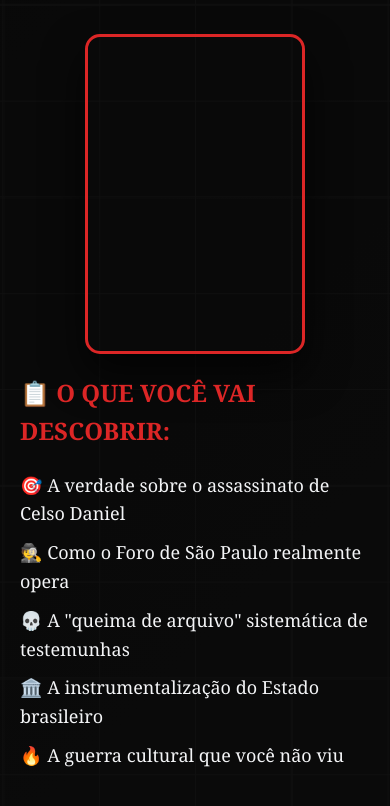
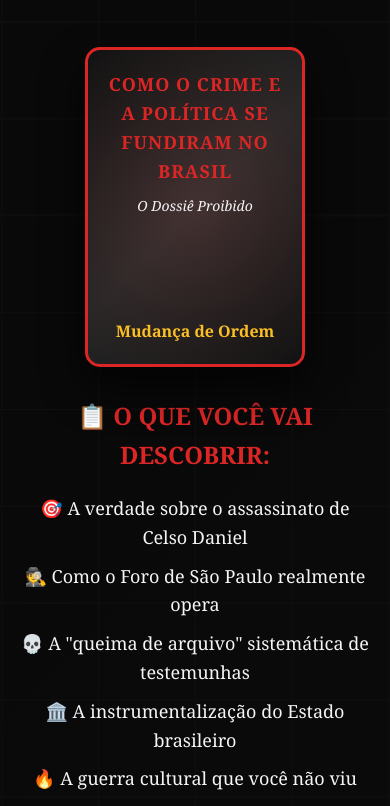
Before and after one commit to startbit0/mudancadeordem, a plain HTML site: page index.html in a window 390 px wide. Shown: the part 690-1496 px from the top of the page. Drawn offline with Linux system fonts and the light colour scheme.

Commit message:
index.html

```diff
--- a/index.html
+++ b/index.html
@@ -131,17 +131,41 @@
         /* Book Preview */
         .book-preview {
             display: flex;
-            align-items: center;
+            align-items: flex-start;
             justify-content: center;
             gap: 40px;
             margin: 50px 0;
             flex-wrap: wrap;
         }
 
+        .book-info {
+            max-width: 400px;
+            text-align: left;
+            align-self: center;
+        }
+
+        .book-info h3 {
+            color: #dc2626;
+            margin-bottom: 20px;
+            font-size: 24px;
+        }
+
+        .book-info ul {
+            color: #f3f4f6;
+            font-size: 18px;
+            list-style: none;
+            padding: 0;
+        }
+
+        .book-info li {
+            margin-bottom: 10px;
+            padding-left: 0;
+        }
+
         .book-cover {
             width: 280px;
             height: 400px;
-            background-image: url('capa-livro.jpg');
+            background: linear-gradient(135deg, #1a1a1a 0%, #333 50%, #1a1a1a 100%);
             background-size: cover;
             background-position: center;
             border-radius: 15px;
@@ -149,6 +173,57 @@
             transform: perspective(1000px) rotateY(-15deg);
             transition: transform 0.3s ease;
             border: 3px solid #dc2626;
+            display: flex;
+            flex-direction: column;
+            justify-content: space-between;
+            padding: 20px;
+            color: white;
+            text-align: center;
+            position: relative;
+            overflow: hidden;
+        }
+
+        .book-cover::before {
+            content: '';
+            position: absolute;
+            top: 0;
+            left: 0;
+            right: 0;
+            bottom: 0;
+            background: radial-gradient(circle at center, rgba(220,38,38,0.1) 0%, rgba(0,0,0,0.3) 100%);
+            z-index: 1;
+        }
+
+        .book-cover-content {
+            position: relative;
+            z-index: 2;
+            height: 100%;
+            display: flex;
+            flex-direction: column;
+            justify-content: space-between;
+        }
+
+        .book-title {
+            font-size: 18px;
+            font-weight: bold;
+            color: #dc2626;
+            margin-bottom: 10px;
+            text-transform: uppercase;
+            letter-spacing: 1px;
+        }
+
+        .book-subtitle {
+            font-size: 14px;
+            color: #f3f4f6;
+            font-style: italic;
+            margin-bottom: 20px;
+        }
+
+        .book-author {
+            font-size: 16px;
+            color: #fbbf24;
+            font-weight: bold;
+            margin-top: auto;
         }
 
         .book-cover:hover {
@@ -312,7 +387,8 @@
         @media (max-width: 768px) {
             .book-preview {
                 flex-direction: column;
-                gap: 20px;
+                gap: 30px;
+                align-items: center;
             }
 
             .book-cover {
@@ -321,12 +397,26 @@
                 transform: none;
             }
 
+            .book-info {
+                text-align: center;
+                max-width: 100%;
+            }
+
             .secrets-grid {
                 grid-template-columns: 1fr;
             }
 
             .hero {
                 padding: 40px 0;
+            }
+
+            .header-content {
+                flex-direction: column;
+                gap: 15px;
+            }
+
+            .logo {
+                font-size: 20px;
             }
         }
     </style>
@@ -362,15 +452,23 @@
             </p>
 
             <div class="book-preview">
-                <div class="book-cover"></div>
-                <div style="max-width: 400px; text-align: left;">
-                    <h3 style="color: #dc2626; margin-bottom: 20px; font-size: 24px;">📋 O QUE VOCÊ VAI DESCOBRIR:</h3>
-                    <ul style="color: #f3f4f6; font-size: 18px; list-style: none; padding: 0;">
-                        <li style="margin-bottom: 10px;">🎯 A verdade sobre o assassinato de Celso Daniel</li>
-                        <li style="margin-bottom: 10px;">🕵️ Como o Foro de São Paulo realmente opera</li>
-                        <li style="margin-bottom: 10px;">💀 A "queima de arquivo" sistemática de testemunhas</li>
-                        <li style="margin-bottom: 10px;">🏛️ A instrumentalização do Estado brasileiro</li>
-                        <li style="margin-bottom: 10px;">🔥 A guerra cultural que você não viu</li>
+                <div class="book-cover">
+                    <div class="book-cover-content">
+                        <div>
+                            <div class="book-title">Como o Crime e a Política se Fundiram no Brasil</div>
+                            <div class="book-subtitle">O Dossiê Proibido</div>
+                        </div>
+                        <div class="book-author">Mudança de Ordem</div>
+                    </div>
+                </div>
+                <div class="book-info">
+                    <h3>📋 O QUE VOCÊ VAI DESCOBRIR:</h3>
+                    <ul>
+                        <li>🎯 A verdade sobre o assassinato de Celso Daniel</li>
+                        <li>🕵️ Como o Foro de São Paulo realmente opera</li>
+                        <li>💀 A "queima de arquivo" sistemática de testemunhas</li>
+                        <li>🏛️ A instrumentalização do Estado brasileiro</li>
+                        <li>🔥 A guerra cultural que você não viu</li>
                     </ul>
                 </div>
             </div>
```
